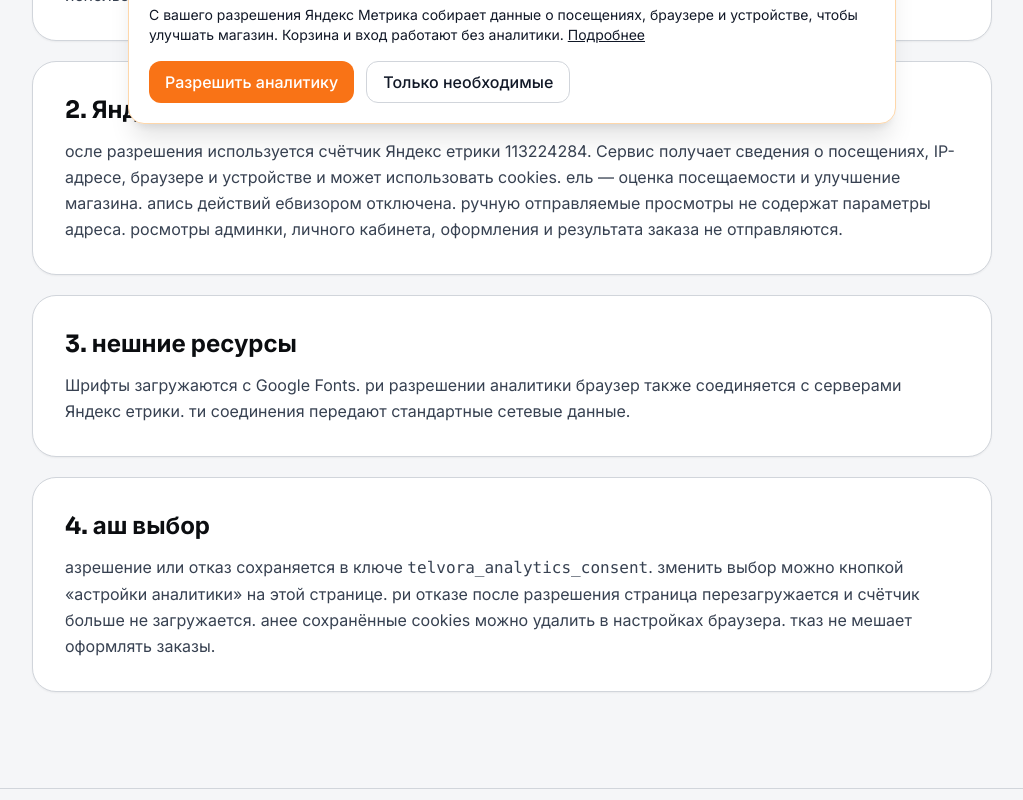
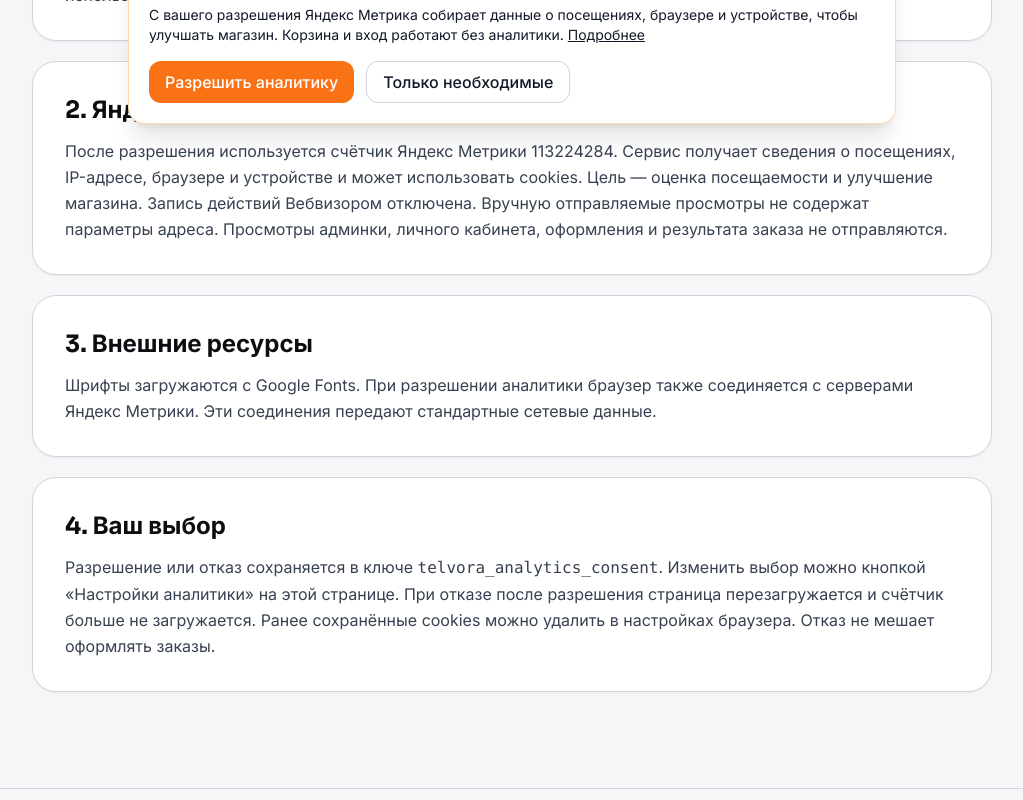
Before and after one commit to pctop365-lab/telvora, a React (Vite) app: page /cookies in a window 1280 px wide. Shown: the part 660-1460 px from the top of the page, without its empty margins (128-1151 px from the left). Built offline with nearby package versions, Linux system fonts and the light colour scheme; no server answers.

Commit message:
Fix missing Russian letters on cookies page

```diff
--- a/src/pages/CookiesPage.tsx
+++ b/src/pages/CookiesPage.tsx
@@ -4,38 +4,38 @@ import LegalMetadata from '@/components/LegalMetadata';
 export default function CookiesPage() {
   return <>
     <LegalMetadata title="Cookies и аналитика — TELVORA"
-      description="спользование локального хранилища и Яндекс етрики в TELVORA."
+      description="Использование локального хранилища и Яндекс Метрики в TELVORA."
       path="/cookies" />
     <LegalDocumentPage title="Cookies и аналитика"
-      intro="едакция от 30.09.2026."
-      notice="Яндекс етрика загружается только после выбора «азрешить аналитику»."
+      intro="Редакция от 30.09.2026."
+      notice="Яндекс Метрика загружается только после выбора «Разрешить аналитику»."
       sections={[
-        { id: 'necessary', title: '1. абота магазина', content: <p>
+        { id: 'necessary', title: '1. Работа магазина', content: <p>
           Сайт использует локальное хранилище для корзины, выбранных услуг,
           темы и выбора аналитики. Сервер использует технические сессии
           для функций, требующих входа.
         </p> },
-        { id: 'analytics', title: '2. Яндекс етрика', content: <p>
-          осле разрешения используется счётчик Яндекс етрики 113224284.
+        { id: 'analytics', title: '2. Яндекс Метрика', content: <p>
+          После разрешения используется счётчик Яндекс Метрики 113224284.
           Сервис получает сведения о посещениях, IP-адресе, браузере и
-          устройстве и может использовать cookies. ель — оценка посещаемости
-          и улучшение магазина. апись действий ебвизором отключена.
-          ручную отправляемые просмотры не содержат параметры адреса.
-          росмотры админки, личного кабинета, оформления и результата
+          устройстве и может использовать cookies. Цель — оценка посещаемости
+          и улучшение магазина. Запись действий Вебвизором отключена.
+          Вручную отправляемые просмотры не содержат параметры адреса.
+          Просмотры админки, личного кабинета, оформления и результата
           заказа не отправляются.
         </p> },
-        { id: 'external', title: '3. нешние ресурсы', content: <p>
-          Шрифты загружаются с Google Fonts. ри разрешении аналитики
-          браузер также соединяется с серверами Яндекс етрики.
-          ти соединения передают стандартные сетевые данные.
+        { id: 'external', title: '3. Внешние ресурсы', content: <p>
+          Шрифты загружаются с Google Fonts. При разрешении аналитики
+          браузер также соединяется с серверами Яндекс Метрики.
+          Эти соединения передают стандартные сетевые данные.
         </p> },
-        { id: 'control', title: '4. аш выбор', content: <p>
-          азрешение или отказ сохраняется в ключе
+        { id: 'control', title: '4. Ваш выбор', content: <p>
+          Разрешение или отказ сохраняется в ключе
           {' '}<code>telvora_analytics_consent</code>.
-          зменить выбор можно кнопкой «астройки аналитики» на этой странице.
-          ри отказе после разрешения страница перезагружается и счётчик
-          больше не загружается. анее сохранённые cookies можно удалить
-          в настройках браузера. тказ не мешает оформлять заказы.
+          Изменить выбор можно кнопкой «Настройки аналитики» на этой странице.
+          При отказе после разрешения страница перезагружается и счётчик
+          больше не загружается. Ранее сохранённые cookies можно удалить
+          в настройках браузера. Отказ не мешает оформлять заказы.
         </p> },
       ]} />
   </>;
```
